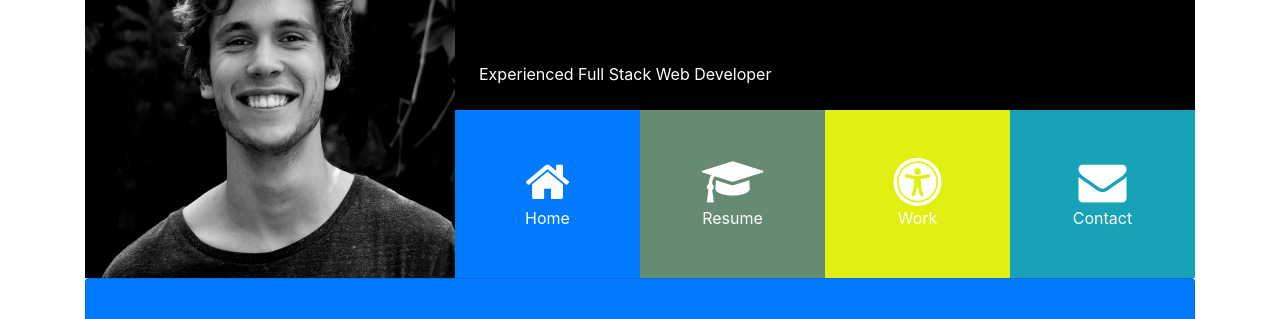
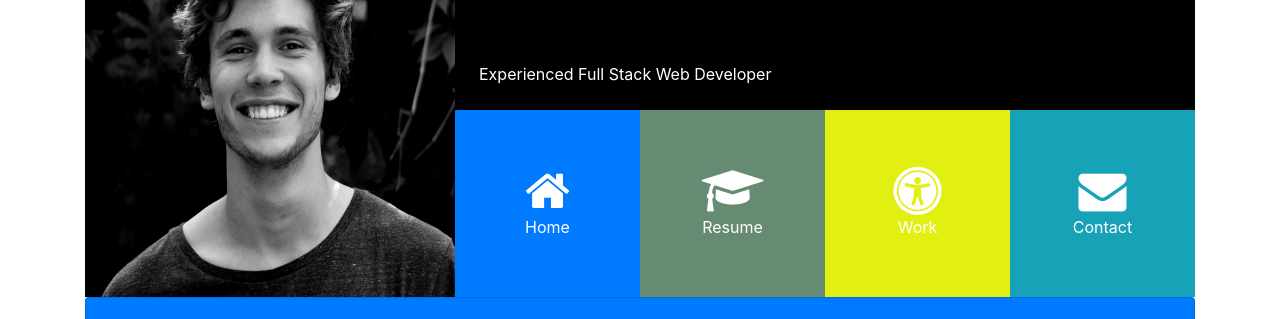
Before and after one commit to vutran6853/myPortfolio, a website: page src/index.html in a window 1280 px wide. Shown: the part 128-447 px from the top of the page. Drawn offline with nearby package versions, Linux system fonts and the light colour scheme; some packages are replaced by stand-ins of ours; files that its build step writes are made by us from their sources; a script that the page names is missing.

Commit message:
update style.scss

```diff
--- a/src/scss/style.scss
+++ b/src/scss/style.scss
@@ -34,6 +34,6 @@
 
 @media(min-width:1199px) {
   .port-item {
-    padding: 3em !important;
+    padding: 3.6em !important;
   }
 }
```
Also changed, not shown: src/img/IMG_2148.JPG (added).
